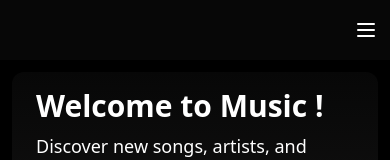
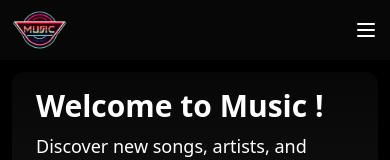
Before and after one commit to Aoffyclub/music_client, a React (Vite) app: page / in a window 390 px wide. Shown: the top 160 px of the page. Built offline with nearby package versions, Linux system fonts and the light colour scheme; no server answers.

Commit message:
logo app

```diff
--- a/src/components/NavBar.tsx
+++ b/src/components/NavBar.tsx
@@ -1,5 +1,6 @@
 import { House, ListTree, Rss, Heart, Menu } from "lucide-react";
 import { Link } from "react-router-dom";
+import Logo from "../images/logo_app.png"
 
 import {
   Sheet,
@@ -19,8 +20,9 @@ const NavBar = () => {
   return (
     <div>
       {/* mobile */}
-      {/* mobile */}
-      <div className="md:hidden flex items-center justify-end h-[60px] w-full shadow-sm bg-[#070707] text-white px-3">
+      <div className="md:hidden flex items-center justify-between h-[60px] w-full shadow-sm bg-[#070707] text-white px-3">
+        <img src={Logo} alt="" className="h-[40px] w-[55px]" />
+
         <Sheet open={open} onOpenChange={setOpen}>
           <SheetTrigger>
             <Menu />
@@ -85,7 +87,7 @@ const NavBar = () => {
       {/* Desktop */}
       <div className="md:flex hidden flex-col items-center w-[250px] h-[100%] shadow-sm bg-gradient-to-b from-[#070707] via-[#2c2b2b]  to-[#070707] text-white">
         <div className="w-[90%] flex flex-col gap-3 mt-5">
-          <h1 className="font-bold text-2xl">Music</h1>
+          <img src={Logo} alt="" className="h-[75px] w-[110px] ml-4" />
           <ul className="flex flex-col gap-4 mt-5 font-semibold">
             <li className="flex gap-2 hover:bg-slate-700 py-2 px-4 rounded-md">
               <House />
```
Also changed, not shown: src/images/logo_app.png (added).
